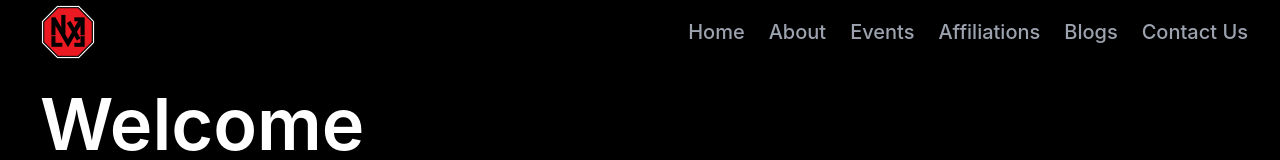
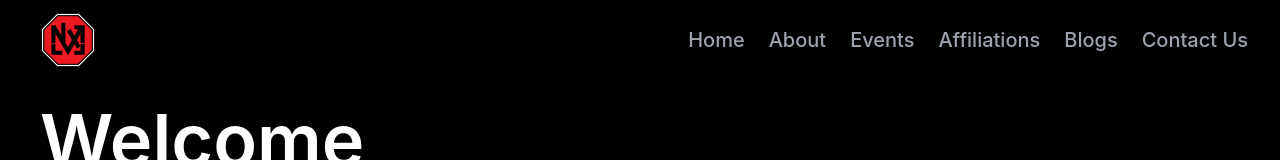
Before and after one commit to Debdip2003/MMA-Website, a React (Create React App) app: page / in a window 1280 px wide. Shown: the top 160 px of the page. Built offline with nearby package versions, Linux system fonts and the light colour scheme.

Commit message:
quick fix

```diff
--- a/src/components/Navbar.jsx
+++ b/src/components/Navbar.jsx
@@ -1,10 +1,12 @@
 import React, { useState } from "react";
 import logo from "../assests/logo.jpg";
-import { Link } from "react-router-dom";
+import { Link, useNavigate } from "react-router-dom";
 import { FaBars, FaTimes } from "react-icons/fa";
 
 const Navbar = () => {
   const [navOpen, setNavOpen] = useState(false);
+
+  const navigate = useNavigate();
 
   const links = [
     { id: 1, link: "Home" },
@@ -15,8 +17,8 @@ const Navbar = () => {
   ];
 
   return (
-    <div className="w-full h-16 bg-black flex justify-between items-center px-4 md:px-8">
-      <div>
+    <div className="w-full h-16 bg-black flex justify-between items-center px-4 py-10 md:px-8">
+      <div onClick={() => navigate("/")}>
         <img
           src={logo}
           alt="logo"
--- a/src/utils/firebase.js
+++ b/src/utils/firebase.js
@@ -1,4 +1,4 @@
-import { initializeApp, getApps, getApp } from "firebase/app";
+import { initializeApp, getApps } from "firebase/app";
 import { getFirestore } from "firebase/firestore";
 
 const firebaseConfig1 = {
```
Also changed, not shown: 1 other file (tests, documents, lock files or other folders).
